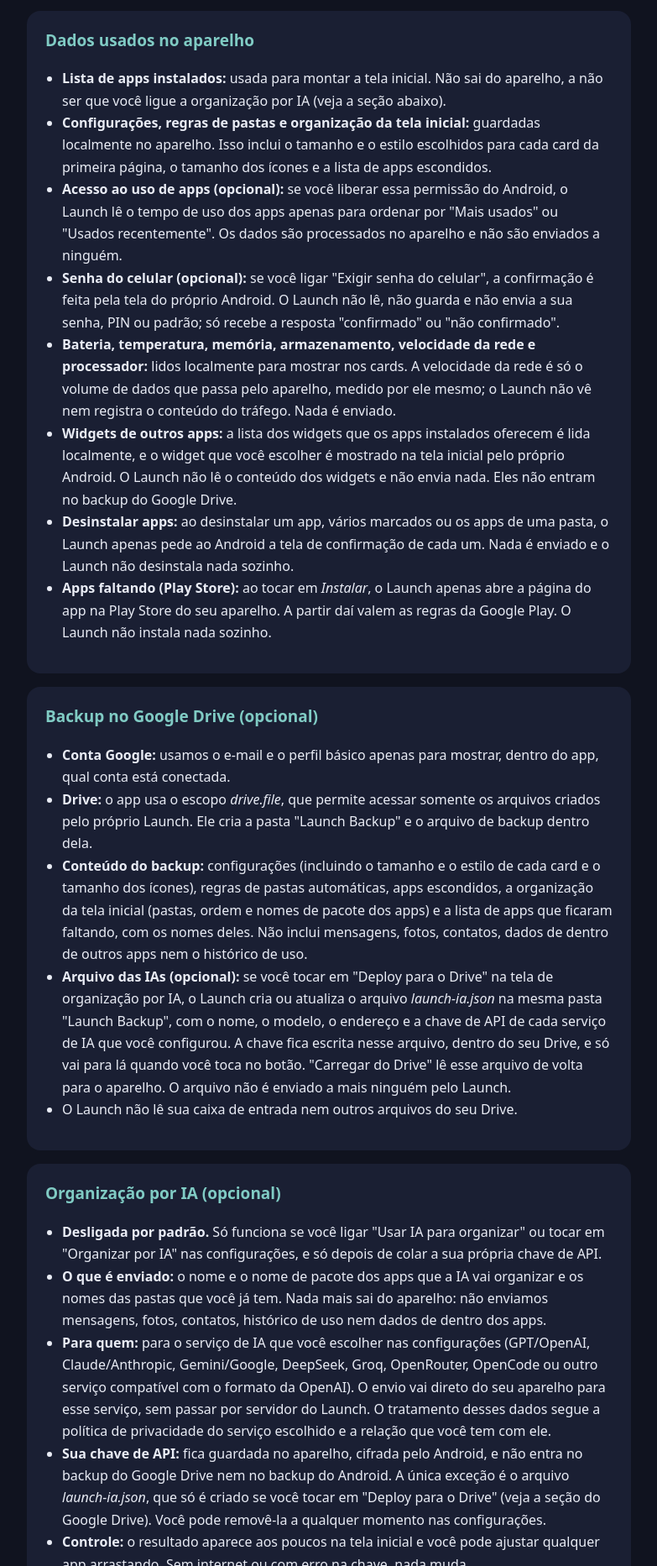
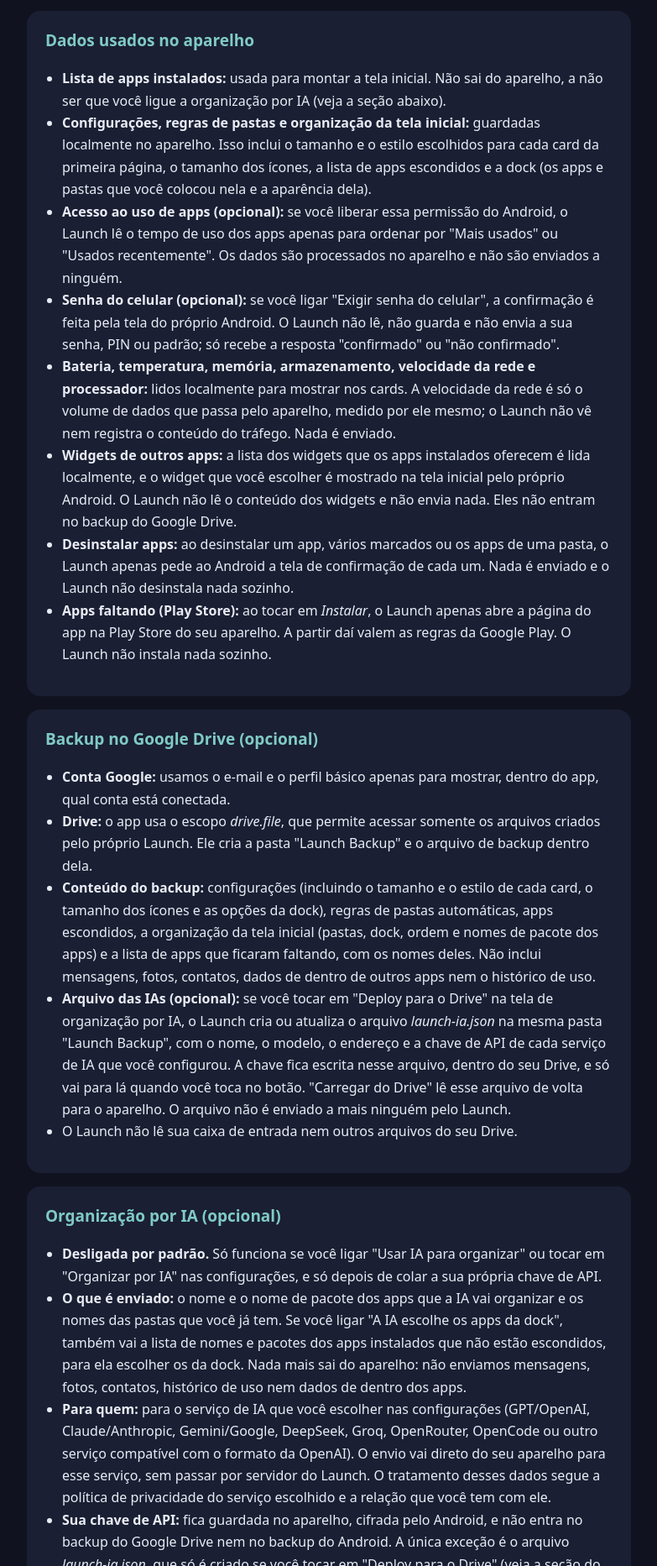
Before and after one commit to edson270419991-commits/apps-sites, a plain HTML site: page felauch/privacidade.html in a window 1280 px wide. Shown: the part 584-2449 px from the top of the page at 84% size, without its empty margins (248-1031 px from the left). Drawn offline with Linux system fonts and the light colour scheme.

Commit message:
Add files via upload

```diff
--- a/felauch/privacidade.html
+++ b/felauch/privacidade.html
@@ -36,7 +36,7 @@ footer{text-align:center;color:var(--dim);font-size:13px;padding:0 20px 40px}
 <section><h2>Dados usados no aparelho</h2>
 <ul>
 <li><strong>Lista de apps instalados:</strong> usada para montar a tela inicial. Não sai do aparelho, a não ser que você ligue a organização por IA (veja a seção abaixo).</li>
-<li><strong>Configurações, regras de pastas e organização da tela inicial:</strong> guardadas localmente no aparelho. Isso inclui o tamanho e o estilo escolhidos para cada card da primeira página, o tamanho dos ícones e a lista de apps escondidos.</li>
+<li><strong>Configurações, regras de pastas e organização da tela inicial:</strong> guardadas localmente no aparelho. Isso inclui o tamanho e o estilo escolhidos para cada card da primeira página, o tamanho dos ícones, a lista de apps escondidos e a dock (os apps e pastas que você colocou nela e a aparência dela).</li>
 <li><strong>Acesso ao uso de apps (opcional):</strong> se você liberar essa permissão do Android, o Launch lê o tempo de uso dos apps apenas para ordenar por "Mais usados" ou "Usados recentemente". Os dados são processados no aparelho e não são enviados a ninguém.</li>
 <li><strong>Senha do celular (opcional):</strong> se você ligar "Exigir senha do celular", a confirmação é feita pela tela do próprio Android. O Launch não lê, não guarda e não envia a sua senha, PIN ou padrão; só recebe a resposta "confirmado" ou "não confirmado".</li>
 <li><strong>Bateria, temperatura, memória, armazenamento, velocidade da rede e processador:</strong> lidos localmente para mostrar nos cards. A velocidade da rede é só o volume de dados que passa pelo aparelho, medido por ele mesmo; o Launch não vê nem registra o conteúdo do tráfego. Nada é enviado.</li>
@@ -48,14 +48,14 @@ footer{text-align:center;color:var(--dim);font-size:13px;padding:0 20px 40px}
 <ul>
 <li><strong>Conta Google:</strong> usamos o e-mail e o perfil básico apenas para mostrar, dentro do app, qual conta está conectada.</li>
 <li><strong>Drive:</strong> o app usa o escopo <em>drive.file</em>, que permite acessar somente os arquivos criados pelo próprio Launch. Ele cria a pasta "Launch Backup" e o arquivo de backup dentro dela.</li>
-<li><strong>Conteúdo do backup:</strong> configurações (incluindo o tamanho e o estilo de cada card e o tamanho dos ícones), regras de pastas automáticas, apps escondidos, a organização da tela inicial (pastas, ordem e nomes de pacote dos apps) e a lista de apps que ficaram faltando, com os nomes deles. Não inclui mensagens, fotos, contatos, dados de dentro de outros apps nem o histórico de uso.</li>
+<li><strong>Conteúdo do backup:</strong> configurações (incluindo o tamanho e o estilo de cada card, o tamanho dos ícones e as opções da dock), regras de pastas automáticas, apps escondidos, a organização da tela inicial (pastas, dock, ordem e nomes de pacote dos apps) e a lista de apps que ficaram faltando, com os nomes deles. Não inclui mensagens, fotos, contatos, dados de dentro de outros apps nem o histórico de uso.</li>
 <li><strong>Arquivo das IAs (opcional):</strong> se você tocar em "Deploy para o Drive" na tela de organização por IA, o Launch cria ou atualiza o arquivo <em>launch-ia.json</em> na mesma pasta "Launch Backup", com o nome, o modelo, o endereço e a chave de API de cada serviço de IA que você configurou. A chave fica escrita nesse arquivo, dentro do seu Drive, e só vai para lá quando você toca no botão. "Carregar do Drive" lê esse arquivo de volta para o aparelho. O arquivo não é enviado a mais ninguém pelo Launch.</li>
 <li>O Launch não lê sua caixa de entrada nem outros arquivos do seu Drive.</li>
 </ul></section>
 <section><h2>Organização por IA (opcional)</h2>
 <ul>
 <li><strong>Desligada por padrão.</strong> Só funciona se você ligar "Usar IA para organizar" ou tocar em "Organizar por IA" nas configurações, e só depois de colar a sua própria chave de API.</li>
-<li><strong>O que é enviado:</strong> o nome e o nome de pacote dos apps que a IA vai organizar e os nomes das pastas que você já tem. Nada mais sai do aparelho: não enviamos mensagens, fotos, contatos, histórico de uso nem dados de dentro dos apps.</li>
+<li><strong>O que é enviado:</strong> o nome e o nome de pacote dos apps que a IA vai organizar e os nomes das pastas que você já tem. Se você ligar "A IA escolhe os apps da dock", também vai a lista de nomes e pacotes dos apps instalados que não estão escondidos, para ela escolher os da dock. Nada mais sai do aparelho: não enviamos mensagens, fotos, contatos, histórico de uso nem dados de dentro dos apps.</li>
 <li><strong>Para quem:</strong> para o serviço de IA que você escolher nas configurações (GPT/OpenAI, Claude/Anthropic, Gemini/Google, DeepSeek, Groq, OpenRouter, OpenCode ou outro serviço compatível com o formato da OpenAI). O envio vai direto do seu aparelho para esse serviço, sem passar por servidor do Launch. O tratamento desses dados segue a política de privacidade do serviço escolhido e a relação que você tem com ele.</li>
 <li><strong>Sua chave de API:</strong> fica guardada no aparelho, cifrada pelo Android, e não entra no backup do Google Drive nem no backup do Android. A única exceção é o arquivo <em>launch-ia.json</em>, que só é criado se você tocar em "Deploy para o Drive" (veja a seção do Google Drive). Você pode removê-la a qualquer momento nas configurações.</li>
 <li><strong>Controle:</strong> o resultado aparece aos poucos na tela inicial e você pode ajustar qualquer app arrastando. Sem internet ou com erro na chave, nada muda.</li>
```
Also changed, not shown: felauch/index.html (+1 -0 lines), felauch/termos.html (+1 -1 lines).
